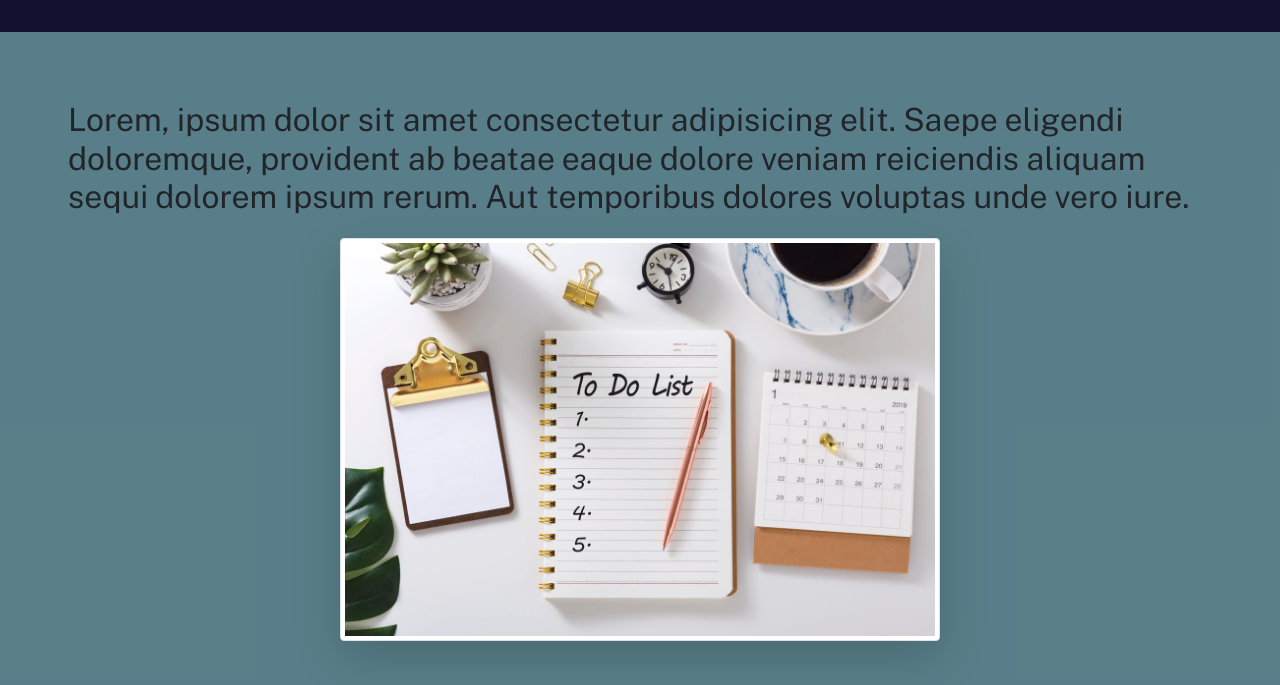
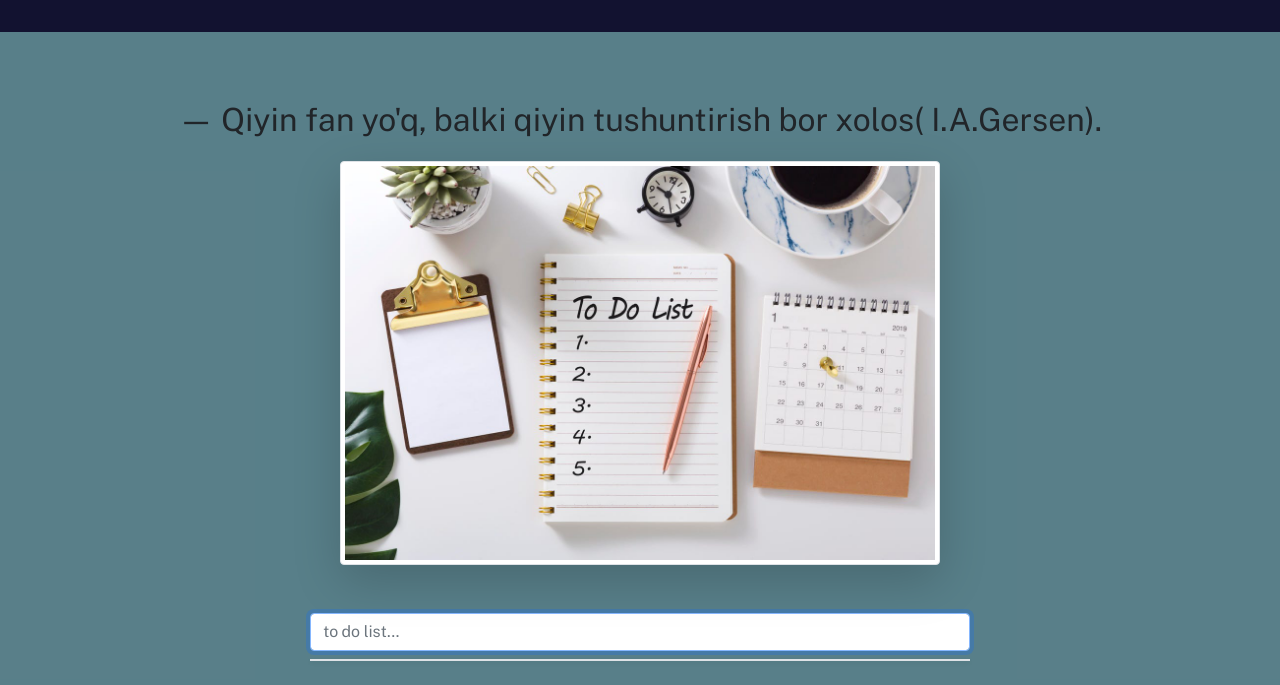
Before and after one commit to Shamsiddinov70/my-blog-new-version, a plain HTML site: page task.html in a window 1280 px wide. Shown: the part 84-769 px from the top of the page. Drawn offline with nearby package versions, Linux system fonts and the light colour scheme.

Commit message:
add small change

```diff
--- a/task.html
+++ b/task.html
@@ -126,9 +126,7 @@
     <section class="task-intro p-5">
 
         <div class="container intro__top d-flex flex-wrap justify-content-around">
-            <h1>Lorem, ipsum dolor sit amet consectetur adipisicing elit. Saepe eligendi doloremque, provident ab beatae
-                eaque dolore veniam reiciendis aliquam sequi dolorem ipsum rerum. Aut temporibus dolores voluptas unde
-                vero iure.
+            <h1>— Qiyin fan yo'q, balki qiyin tushuntirish bor xolos( I.A.Gersen).
             </h1>
             <img class="shadow-lg img-thumbnail" src="./images/todoimg.jpg" alt="todoimg" width="600" height="400">
         </div>
```
